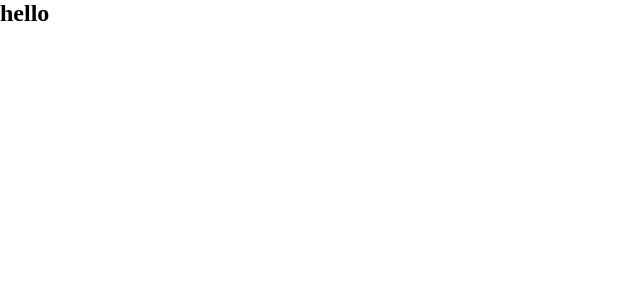
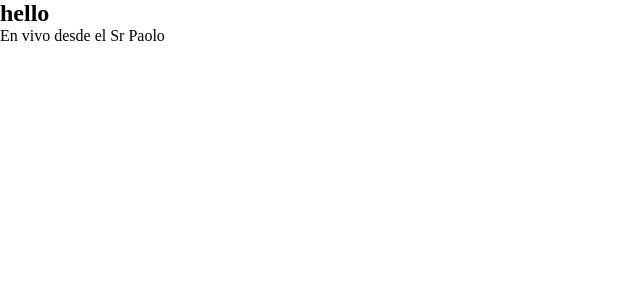
Before and after one commit to Mp-keyner/PlantillaSteamMedical, a React (Vite) app: page / in a window 1280 px wide. Shown: the top 300 px of the page, without its empty margins (0-640 px from the left). Built offline with nearby package versions, Linux system fonts and the light colour scheme.

Commit message:
21/11/ 20:06

```diff
--- a/src/App.jsx
+++ b/src/App.jsx
@@ -5,6 +5,7 @@ const App = () => {
   return (
     <div>
       <Nav/>
+      En vivo desde el Sr Paolo
     </div>
   )
 }
```
